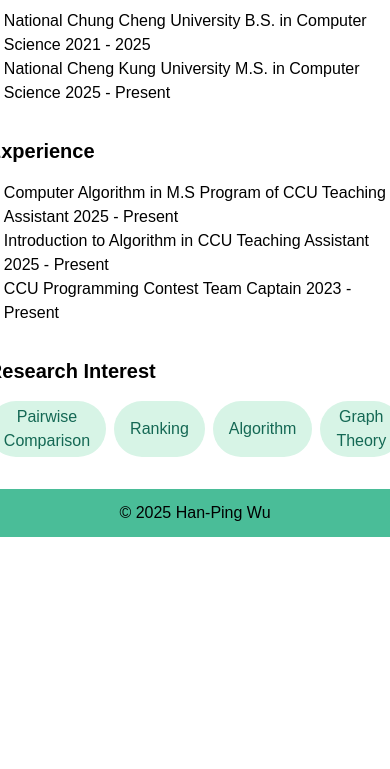
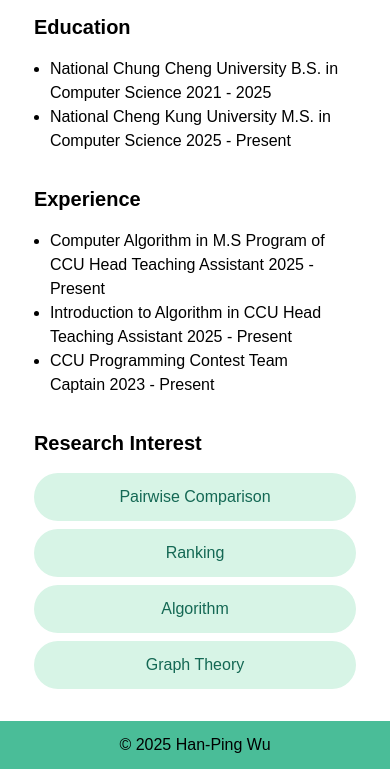
Before and after one commit to syzygy608/PersonalWebsite, an Astro site: page / in a window 390 px wide. Shown: the part 819-1588 px from the top of the page. Before the commit the page ends 1356 px from the top, so only its background shows below. Built offline with nearby package versions, Linux system fonts and the light colour scheme; Astro itself is replaced by a stand-in of ours.

Commit message:
update css for mobile

```diff
--- a/src/layouts/experience.astro
+++ b/src/layouts/experience.astro
@@ -9,12 +9,12 @@
 const myExperience: Experience[] = [
   {
     organization: "Computer Algorithm in M.S Program of CCU",
-    title: "Teaching Assistant",
+    title: "Head Teaching Assistant",
     start: 2025,
   },
   {
     organization: "Introduction to Algorithm in CCU",
-    title: "Teaching Assistant",
+    title: "Head Teaching Assistant",
     start: 2025,
   },
   {
--- a/src/layouts/layout.astro
+++ b/src/layouts/layout.astro
@@ -20,7 +20,7 @@
   </head>
   <body>
     <nav
-      class="nav bg-gossamer-400 flex h-12 items-center justify-between px-3"
+      class="nav bg-gossamer-400 flex h-12 items-center justify-between px-3 w-full"
     >
       <p>Han-Ping Wu</p>
       <ul class="flex space-x-4">
@@ -32,11 +32,11 @@
         </li>
       </ul>
     </nav>
-    <main class="container mx-auto min-h-[calc(100dvh-6rem)] px-4">
+    <main class="container mx-auto min-h-[calc(100dvh-6rem)] px-4 w-full">
       <slot />
     </main>
     <footer
-      class="footer bg-gossamer-400 flex h-12 items-center justify-center px-3 text-center"
+      class="footer bg-gossamer-400 flex h-12 items-center justify-center px-3 text-center w-full"
     >
       <p>&copy; {year} Han-Ping Wu</p>
     </footer>
--- a/src/layouts/research_interest.astro
+++ b/src/layouts/research_interest.astro
@@ -9,10 +9,10 @@
 
 <div class="flex flex-col space-y-4 pt-4">
   <h2 class="text-xl font-bold">Research Interest</h2>
-  <div class="flex flex-row space-x-2">
+  <div class="flex flex-col md:flex-row space-y-2 md:space-x-2">
     {
       interest.map((item) => (
-        <div class="bg-gossamer-100 text-gossamer-700 hover:bg-gossamer-300 flex items-center rounded-full px-4 py-1 text-center duration-300">
+        <div class="bg-gossamer-100 text-gossamer-700 hover:bg-gossamer-300 flex justify-center items-center text-center rounded-full p-3 h-12 duration-300">
           {item}
         </div>
       ))
--- a/src/pages/index.astro
+++ b/src/pages/index.astro
@@ -68,7 +68,7 @@
         </a>
       </div>
     </div>
-    <div class="basis-2/3 py-4">
+    <div class="basis-2/3 py-4 w-[90%] overflow-x-clip">
       <div class="text-md font-light">
         Hello, My name is <span class="font-medium">Han-Ping Wu</span>. I am a
         undergraduate student at National Chung Cheng University, Taiwan. I am
```
